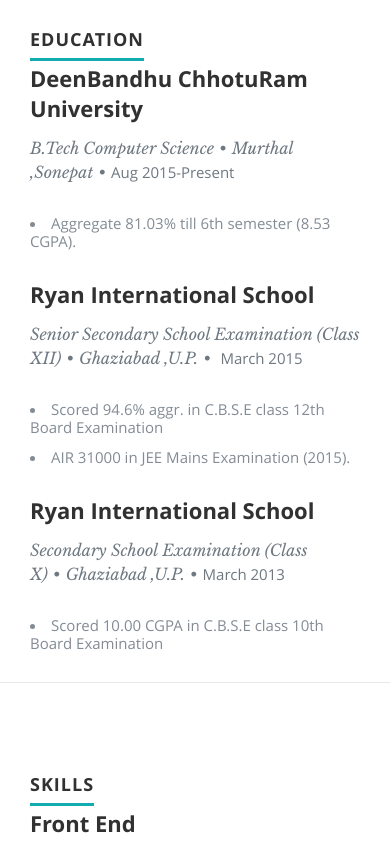
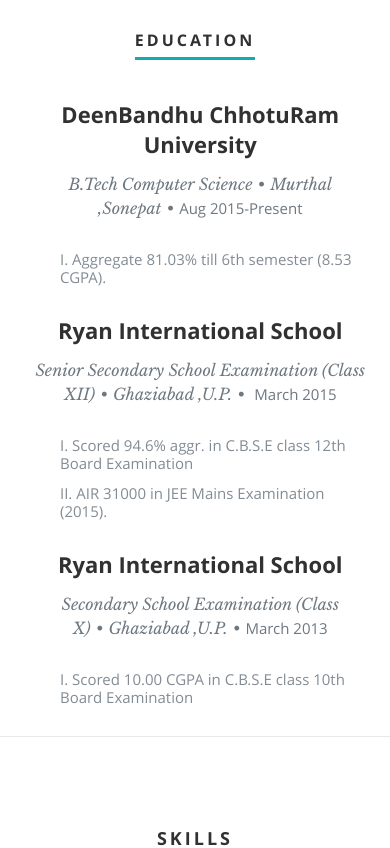
Before and after one commit to sahilanand14/resume2, a plain HTML site: page index.html in a window 390 px wide. Shown: the part 3200-4048 px from the top of the page. Drawn offline with nearby package versions, Linux system fonts and the light colour scheme.

Commit message:
added mediaquery

```diff
--- a/css/layout.css
+++ b/css/layout.css
@@ -260,7 +260,7 @@
 #resume .header-col { padding-top: 9px; }
 #resume .main-col { padding-right: 10%; }
 #education{padding-top: 90px;background-color: white;}
-
+#education .header-col{padding-top: 9px;}
 .education h1 span {
    border-bottom: 3px solid #11ABB0;
    padding-bottom: 6px;
@@ -290,6 +290,7 @@
    border-bottom: 1px solid #E8E8E8;
 }
 #skills{padding-top: 90px;background-color: white;}
+#skills .header-col{padding-top: 9px;}
 #skills h1 span {
    border-bottom: 3px solid #11ABB0;
    padding-bottom: 6px;
--- a/css/media-queries.css
+++ b/css/media-queries.css
@@ -61,6 +61,12 @@
    ------------------------------------------------------------------- */
    #resume h1 { font: 16px/24px 'opensans-bold', sans-serif; }
    #resume .main-col { padding-right: 5%; }
+
+/* education Section
+   ------------------------------------------------------------------- */
+   #education h1 { font: 16px/24px 'opensans-bold', sans-serif; }
+   #education .main-col { padding-right: 5%; }
+
 
    /* Testimonials Section
    ------------------------------------------------------------------- */
@@ -231,9 +237,35 @@
       margin-bottom: 48px;
       text-align: center;
    }
+
    #resume h1 { letter-spacing: 3px; }
    #resume .main-col { padding-right: 30px; }
    #resume h3, #resume .info { text-align: center; }
+
+
+ /* Education Section
+   --------------------------------------------------------------------- */
+  #education .header-col {
+      padding-top: 0;
+      margin-bottom: 48px;
+      text-align: center;
+   }
+ #education h1 { letter-spacing: 3px; }
+   #education.main-col { padding-right: 30px; }
+   #education h3, #education .info { text-align: center; }
+
+
+  /* Skills Section
+   --------------------------------------------------------------------- */
+#skills .header-col {
+      padding-top: 0;
+      margin-bottom: 48px;
+      text-align: center;
+   }
+ #skills h1 { letter-spacing: 3px; }
+   #skills.main-col { padding-right: 30px; }
+   #skills h3, #skills .info { text-align: center; }
+
 
    .bars { width: 100%; }
 
--- a/index.html
+++ b/index.html
@@ -176,10 +176,10 @@
                   <p class="info">Java Trainee<span>&bull;</span> Noida ,U.P.<span>&bull;</span> <em class="date">Jun 2017 - Aug 2017</em></p>
 
                   <p>
-                  <ul style="list-style-type:disc;list-style-position: inside">
+                  <ol style="list-style-type:upper-roman;list-style-position: inside">
                      <li>dcx</li>
                      <li>fdfsgf</li>
-                  </ul>
+                  </ol>
                   </p>
 
                </div>
@@ -228,12 +228,12 @@
                   <p class="info">B.Tech Computer Science<span>&bull;</span>Murthal ,Sonepat<span>&bull;</span><em class="date">Aug 2015-Present</em></p>
 
                   <p>
-                  <ul style="list-style-type: disc;list-style-position: inside;">
+                   <ol style="list-style-type:upper-roman; ;list-style-position: inside;">
                   <li>
                   Aggregate 81.03% till 6th semester (8.53 CGPA).
+
                   </li>
-
-                  </ul>
+                 </ol>
                   </p>
 
                </div>
@@ -248,14 +248,14 @@
                   <p class="info">Senior Secondary School Examination (Class XII)<span>&bull;</span>Ghaziabad ,U.P.<span>&bull;</span> <em class="date">March 2015</em></p>
 
                   <p>
-                  <ul style="list-style-type: disc;list-style-position: inside;">
+                  <ol style="list-style-type:upper-roman; ;list-style-position: inside;">
                   <li>
                   Scored 94.6% aggr. in C.B.S.E class 12th Board Examination
                   </li>
                    <li>
                   AIR 31000 in  JEE Mains Examination (2015).
                   </li>
-                  </ul>
+                  </ol>
                   </p>
 
                </div>
@@ -271,11 +271,11 @@
                   <p class="info">Secondary School Examination (Class X)<span>&bull;</span>Ghaziabad ,U.P.<span>&bull;</span><em class="date">March 2013</em></p>
 
                   <p>
-                  <ul style="list-style-type: disc;list-style-position: inside;">
+                  <ol style="list-style-type: upper-roman;list-style-position: inside;">
                   <li>
                   Scored 10.00 CGPA in C.B.S.E  class 10th Board Examination
                   </li>
-                  </ul>
+                  </ol>
                    </p>
 
                </div>
```
